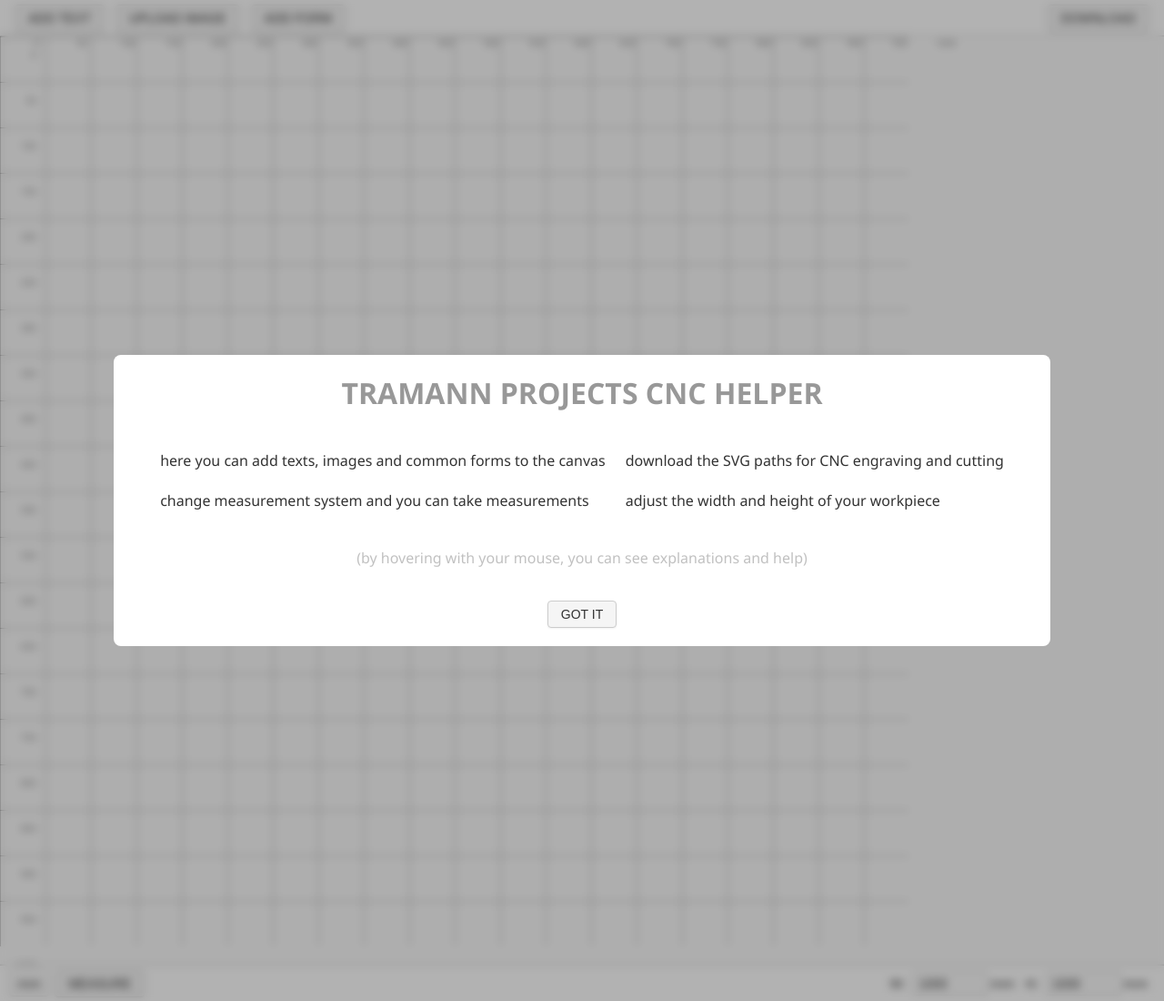
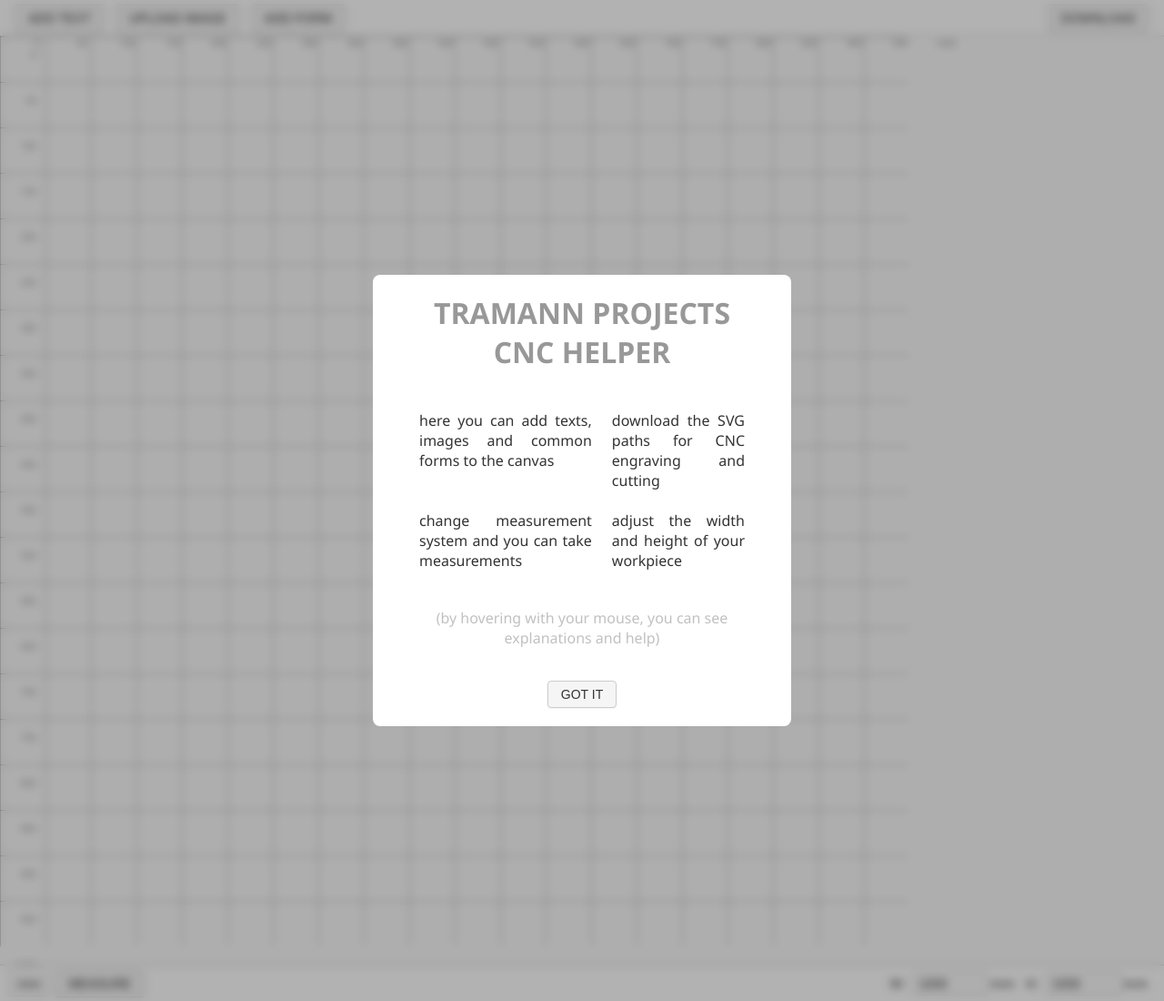
Before and after one commit to StultusEstQuiHocLegit/CNCHELPER, a PHP site: page / in a window 1280 px wide. Shown: the whole page at 91% size. Run offline with PHP 8.4, Linux system fonts and the light colour scheme.

Commit message:
Set info box width and align table content

```diff
--- a/style.css
+++ b/style.css
@@ -243,6 +243,7 @@ button.active {
   padding: 20px 30px;
   border-radius: 8px;
   text-align: center;
+  width: 400px;
 }
 
 #infoBox h1 {
@@ -258,6 +259,7 @@ button.active {
 
 #infoBox td {
   text-align: justify;
+  vertical-align: top;
 }
 
 #infoBox .hover-hint {
```
